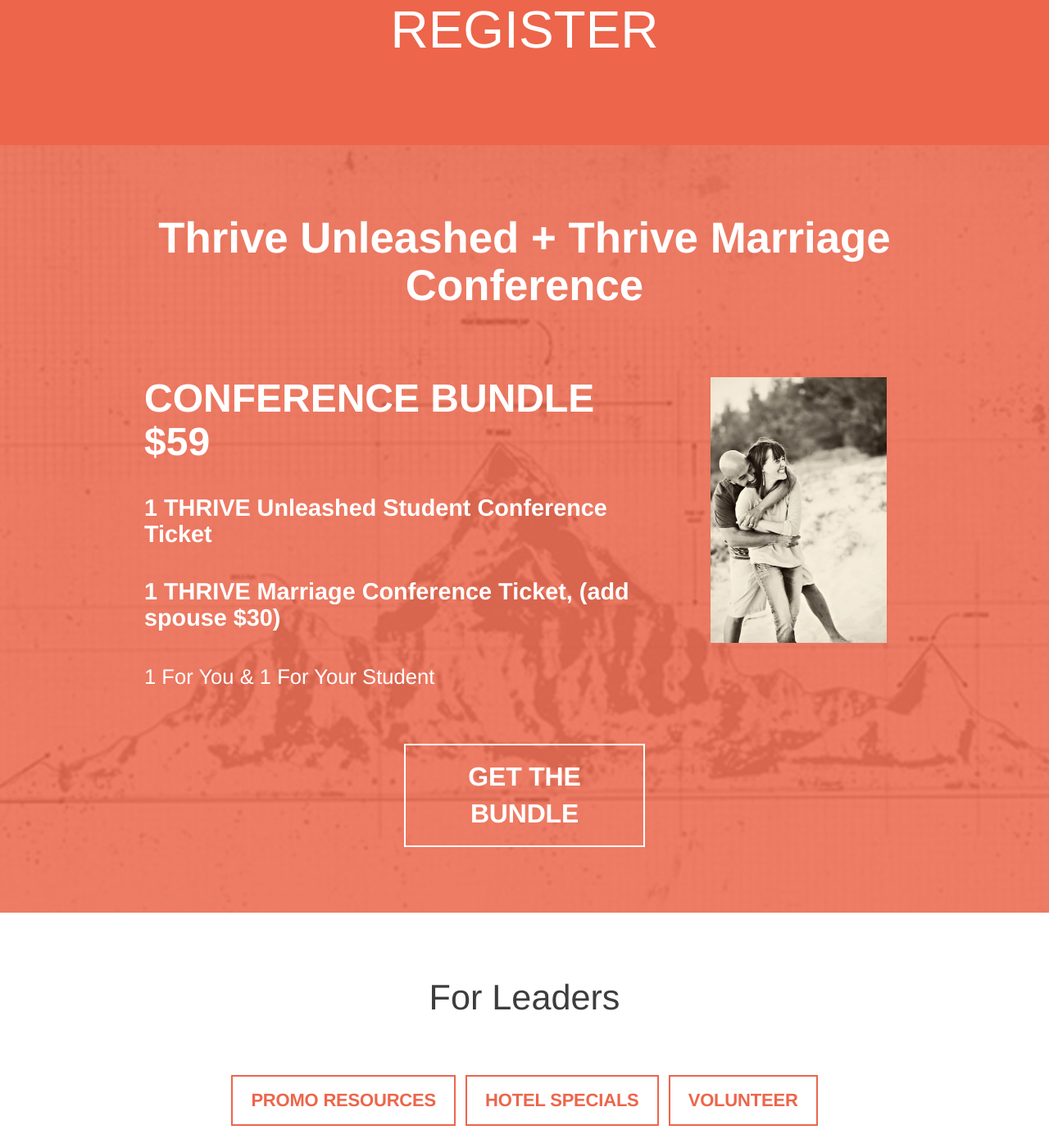
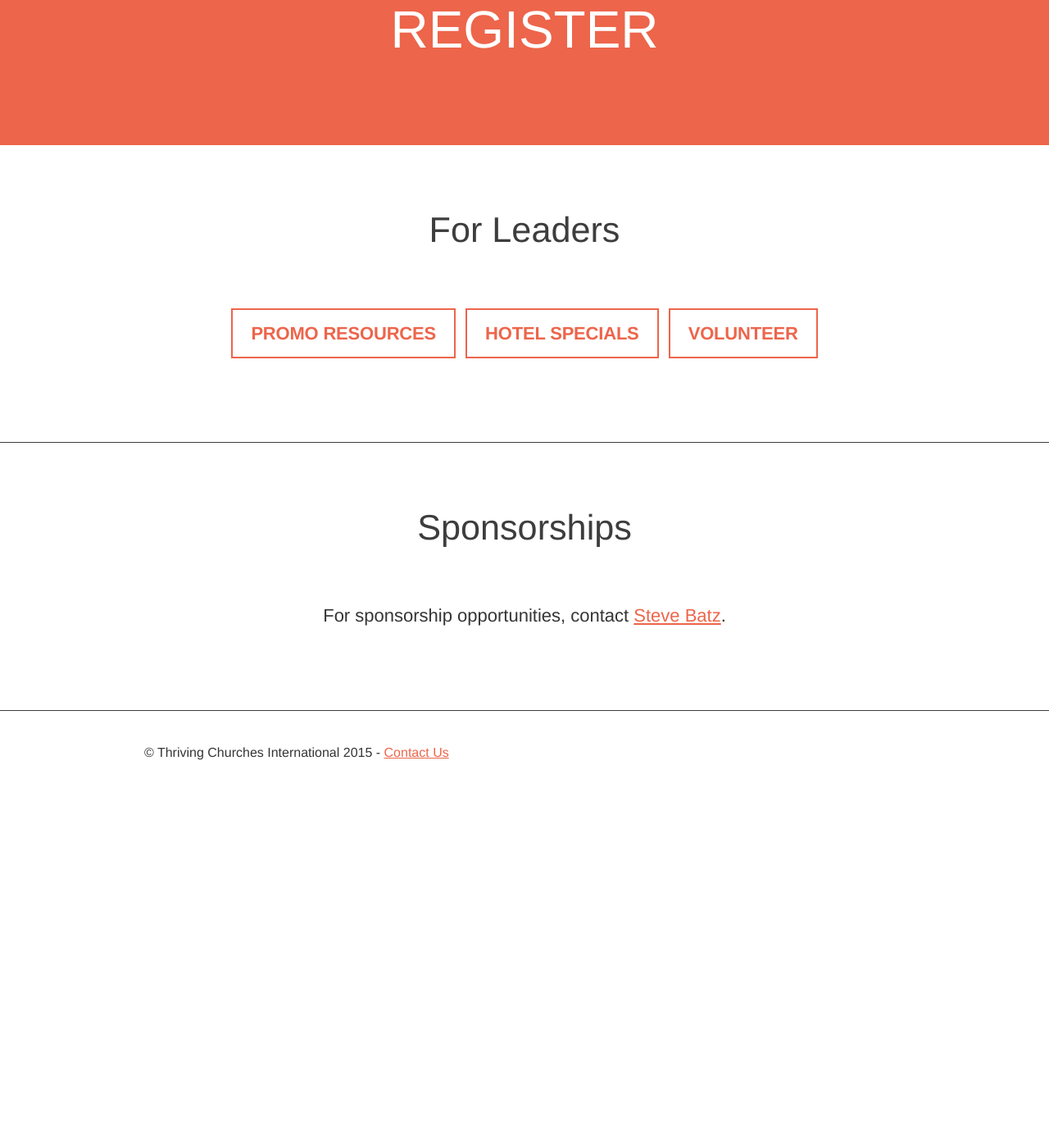
Before and after one commit to bamboocreative/thriveunleashed, a Jekyll site: the page built from index.html, in a window 1280 px wide and 1400 px high, scrolled down 4195 px. Shown: the whole window at 82% size. Built offline with Jekyll 4.4.1, drawn with Linux system fonts in a browser that asks for light colours; some web fonts are replaced; after the commit the page ends 5158 px from its top, so only the background shows below that.

Commit message:
Remove Marriage

```diff
--- a/index.html
+++ b/index.html
@@ -194,7 +194,6 @@ sponsorlevels:
 		Register
 	</div>
 </a>
-{% include marriage.html %}
 <section class="promo">
 	<div class="page">
 		<h2 class="section-title">For Leaders</h2>
```
